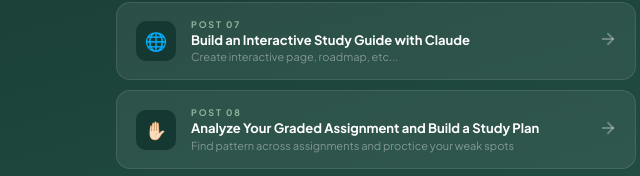
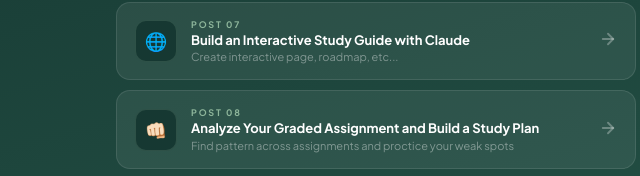
Before and after one commit to verdstack/prompts, a plain HTML site: page index.html in a window 1280 px wide. Shown: the part 1459-1635 px from the top of the page, 264-904 px from the left. Drawn offline with Linux system fonts and the light colour scheme.

Commit message:
Update index.html change emoji

```diff
--- a/index.html
+++ b/index.html
@@ -371,7 +371,7 @@
   </a>
 
   <a href="verdstack_prompt8_analyze_graded_assignment.html" class="link-card">
-    <div class="link-icon">✋🏻</div>
+    <div class="link-icon">👊🏻</div>
     <div class="link-text">
       <span class="link-num">Post 08</span>
       <div class="link-title">Analyze Your Graded Assignment and Build a Study Plan</div>
```
